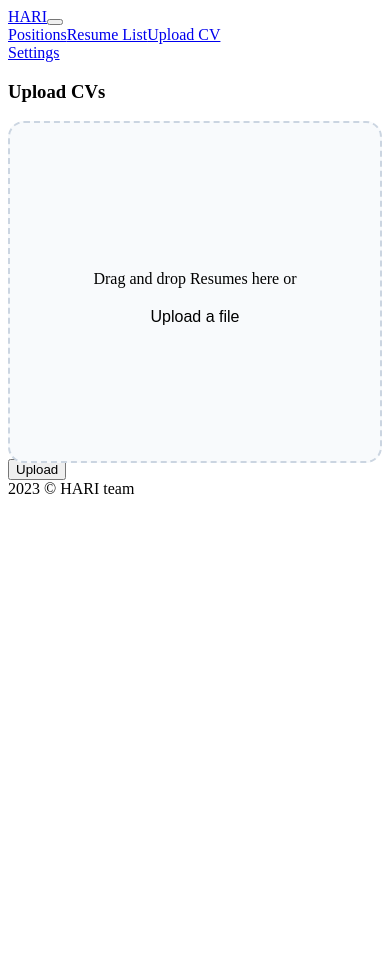
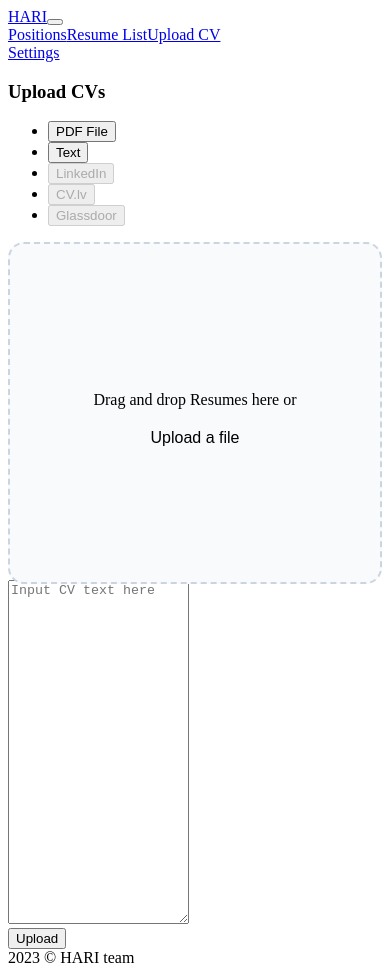
Before and after one commit to oleg-andreyev/hari, a React app in the folder frontend/: page /upload in a window 390 px wide. Before the commit the page ends 844 px from the top, so only its background shows below. Built offline with nearby package versions, Linux system fonts and the light colour scheme; the HTML template or start-up script is replaced by a standard one.

Commit message:
add upload source tabs, minor responsivity quick tweaks

```diff
--- a/frontend/src/components/DragDropFileUpload/DragDropFileUpload.css
+++ b/frontend/src/components/DragDropFileUpload/DragDropFileUpload.css
@@ -66,7 +66,7 @@
     position: relative;
     min-width: 180px;
     max-width: 180px;
-    min-height: 120px;
+    height: 120px;
     border-radius: 6px;
     display: flex;
     align-content: flex-end;
--- a/frontend/src/components/MultiRangeSlider/MultiRangeSlider.css
+++ b/frontend/src/components/MultiRangeSlider/MultiRangeSlider.css
@@ -1,10 +1,12 @@
   .slider-container {
-    height: 60px;
+    height: 20px;
     width: 500px;
+    max-width: 100%;
   }
 
   .slider {
     position: relative;
+    max-width: 100%;
     width: 500px;
   }
 
@@ -67,6 +69,7 @@
     position: absolute;
     height: 0;
     width: 500px;
+    max-width: 100%;
     outline: none;
   }
 
--- a/frontend/src/pages/Positions.tsx
+++ b/frontend/src/pages/Positions.tsx
@@ -51,7 +51,7 @@ export const Positions = () => {
             <Card.Body>
               <Card.Title>{position.title}</Card.Title>
               <Card.Subtitle>{position.subtitle}</Card.Subtitle>
-              <Card.Text className="d-flex gap-2 mt-2">
+              <Card.Text className="d-flex gap-2 mt-2 flex-wrap">
                 {position.exp ? (
                   <Badge pill bg="success" key={`tag-${index}`}>
                     {position.exp}
--- a/frontend/src/pages/ResumeList.tsx
+++ b/frontend/src/pages/ResumeList.tsx
@@ -205,7 +205,7 @@ export const ResumeList = () => {
           currentResultCompanies.length ||
           !!currentExp ? (
             <Alert variant="light">
-              <div>Showing results with tags:</div>
+              <div>Results below are filtered with:</div>
               <div className="d-flex gap-2 flex-wrap">
                 {currentExp ? (
                   <Badge bg="success" className="active-badge">
@@ -233,7 +233,7 @@ export const ResumeList = () => {
               </div>
             </Alert>
           ) : (
-            <Alert variant="light">No tags set.</Alert>
+            <Alert variant="light">No filters set.</Alert>
           )}
           <Table striped bordered hover>
             <thead>
--- a/frontend/src/pages/Settings.css
+++ b/frontend/src/pages/Settings.css
@@ -1,5 +1,6 @@
 .expertise-labels {
     width: 500px;
+    max-width: 100%;
     display: flex;
     justify-content: space-between;
     margin-bottom: 20px;
--- a/frontend/src/pages/Settings.tsx
+++ b/frontend/src/pages/Settings.tsx
@@ -59,7 +59,7 @@ export const Settings = () => {
           <div>
             <MultiRangeSlider
               min={0}
-              max={120}
+              max={100}
               thresholds={expertiseThreshold}
               onChange={handleChange}
             />
@@ -83,7 +83,7 @@ export const Settings = () => {
               onChange={handleJobHopperSwitch}
               type="switch"
               label="Show Job Hopper tag"
-            />
+            /> <span className="text-muted"> - Someone who has changed jobs recently</span>
           </div>
         </Card.Body>
       </Card>
--- a/frontend/src/pages/Upload.tsx
+++ b/frontend/src/pages/Upload.tsx
@@ -1,16 +1,22 @@
 import React, { useCallback, useState } from "react";
-import { Button, Form, Spinner } from "react-bootstrap";
+import { Button, Form, Spinner, Tab, Tabs } from "react-bootstrap";
 import { useResumeStore } from "../store/useResumeStore";
 import DragDropFileUpload from "../components/DragDropFileUpload/DragDropFileUpload";
 
-// change to "true" to use old text input;
-const useLegacyTextInput = false;
+enum UploadSource {
+  file = "file",
+  text = "text",
+  linkedin = "linkedin",
+  cvlv = "cvlv",
+  glassdoor = "glassdoor",
+}
 
 export const Upload = () => {
   const [text, setText] = useState("");
   const [isUploading, setIsUplaoding] = useState(false);
   const [isProcessing, setIsProcessing] = useState(false);
   const [files, setFiles] = useState<File[]>([]);
+  const [uploadSource, setUploadSource] = useState(UploadSource.file);
   const { createResume, createResumeFiles } = useResumeStore((state) => ({
     createResume: state.createResume,
     createResumeFiles: state.createResumeFiles,
@@ -25,19 +31,24 @@ export const Upload = () => {
 
   const handleSend = useCallback(async () => {
     setIsUplaoding(true);
-    if (files.length) {
+    switch (uploadSource) {
+      case UploadSource.file: {
         // if file uploaded then do FormData request
         let data = new FormData();
         files.forEach((file, i) => {
           data.append(`data`, file, file.name);
         });
         await createResumeFiles(data);
-    } else {
+        break;
+      }
+      case UploadSource.text: {
         await createResume({ data: text });
+        break;
+      }
     }
     setIsUplaoding(false);
     setIsProcessing(true);
-  }, [text, files, createResume, setIsUplaoding]);
+  }, [uploadSource, text, files, createResume, setIsUplaoding]);
 
   const handleReset = useCallback(() => {
     setText("");
@@ -51,19 +62,33 @@ export const Upload = () => {
         <div>
           <h3>Upload CVs</h3>
           <div className="mt-2 mb-2">
-            {useLegacyTextInput ? (
+            <Tabs
+              activeKey={uploadSource}
+              onSelect={setUploadSource as any}
+              className="mb-3"
+            >
+              <Tab eventKey={UploadSource.file} title="PDF File">
+                <DragDropFileUpload handleFilesUpload={setFiles} />
+              </Tab>
+              <Tab eventKey={UploadSource.text} title="Text">
                 <Form>
                   <Form.Control
                     as="textarea"
                     value={text}
                     placeholder="Input CV text here"
-                  style={{ height: "600px" }}
+                    style={{ height: "40vh" }}
                     onChange={handleInput}
                   />
                 </Form>
-            ) : (
-              <DragDropFileUpload handleFilesUpload={setFiles} />
-            )}
+              </Tab>
+              <Tab eventKey={UploadSource.linkedin} title="LinkedIn" disabled />
+              <Tab eventKey={UploadSource.cvlv} title="CV.lv" disabled />
+              <Tab
+                eventKey={UploadSource.glassdoor}
+                title="Glassdoor"
+                disabled
+              />
+            </Tabs>
           </div>
           <Button size="sm" onClick={handleSend} disabled={isUploading}>
             {isUploading ? (
```
Lines whose indentation alone changed are shown as unchanged.
